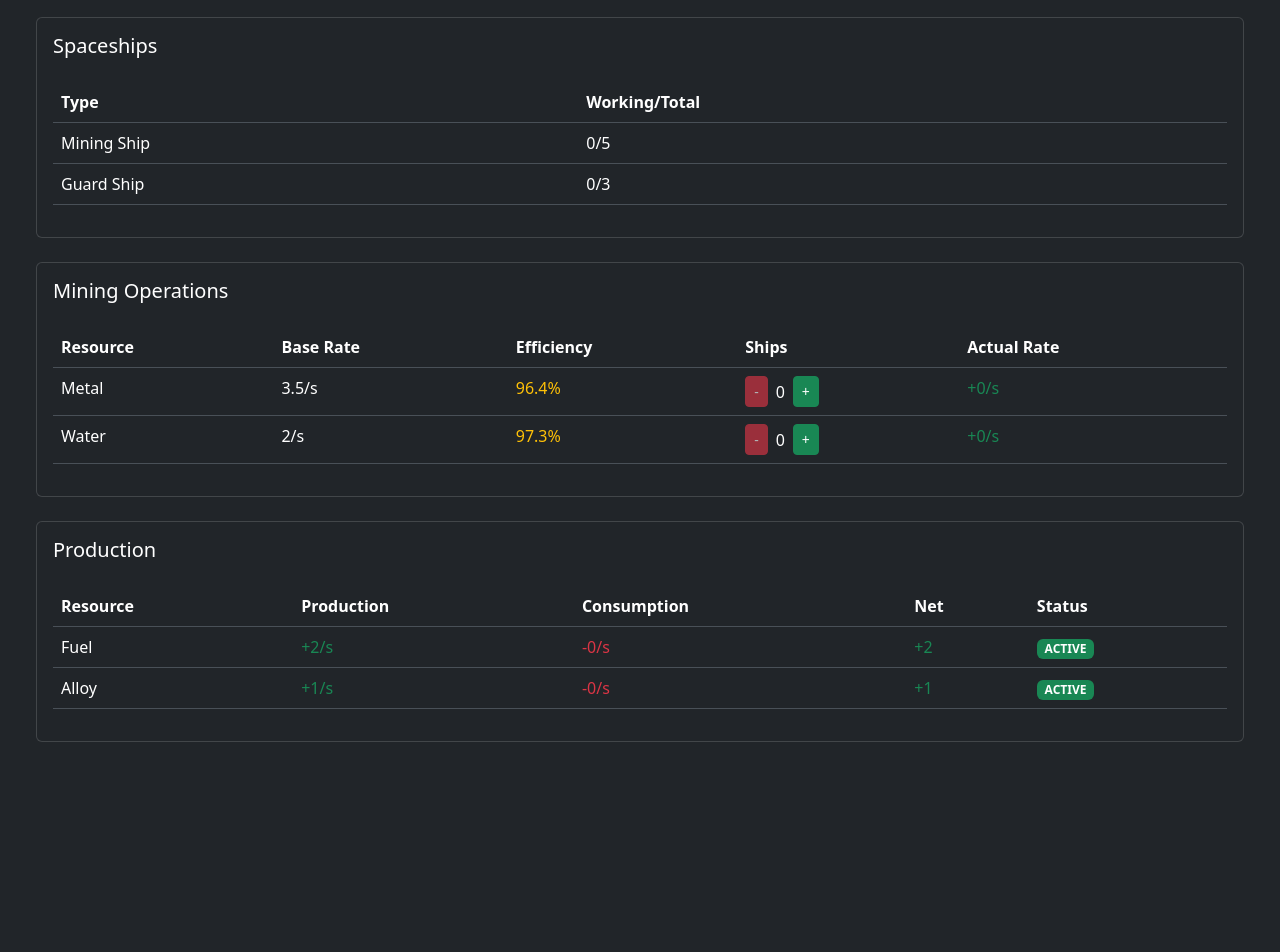
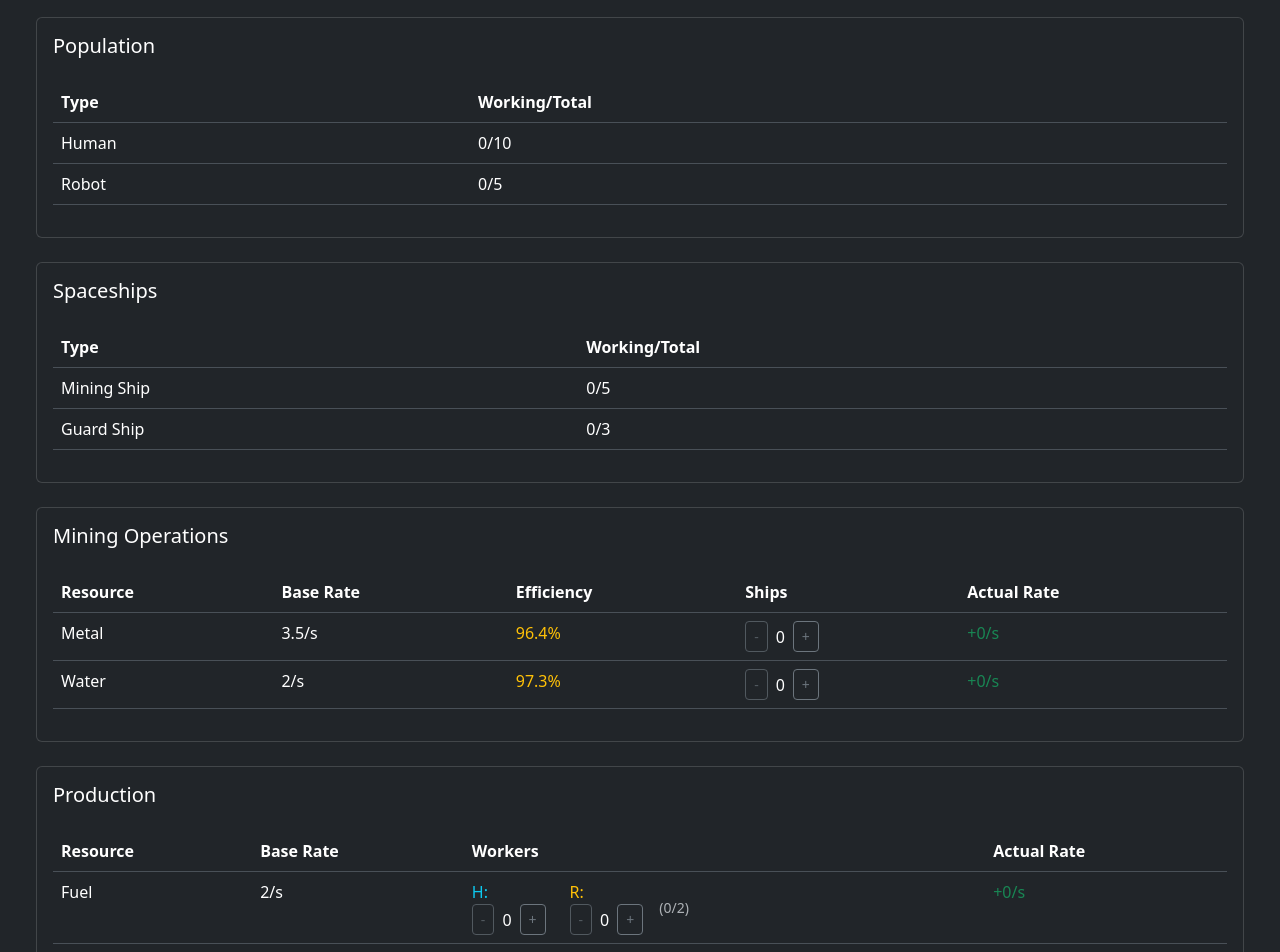
Before and after one commit to c1921/Stardust, a Vue app: page / in a window 1280 px wide. Shown: the part 740-1692 px from the top of the page. Before the commit the page ends 1506 px from the top, so only its background shows below. Built offline with nearby package versions, Linux system fonts and the light colour scheme.

Commit message:
新增：人口及生产分配

```diff
--- a/src/App.vue
+++ b/src/App.vue
@@ -4,6 +4,7 @@ import SpaceshipList from './components/SpaceshipList.vue'
 import ProductionList from './components/ProductionList.vue'
 import MiningList from './components/MiningList.vue'
 import ResourceChart from './components/ResourceChart.vue'
+import PopulationList from './components/PopulationList.vue'
 </script>
 
 <template>
@@ -14,6 +15,7 @@ import ResourceChart from './components/ResourceChart.vue'
           <div class="d-flex flex-column gap-4">
             <ResourceList />
             <ResourceChart />
+            <PopulationList />
             <SpaceshipList />
             <MiningList />
             <ProductionList />
--- a/src/components/MiningList.vue
+++ b/src/components/MiningList.vue
@@ -20,19 +20,13 @@
               {{ operation.efficiency }}%
             </td>
             <td>
-              <div class="d-flex align-items-center gap-2">
-                <button
-                  class="btn btn-sm btn-danger"
-                  @click="removeShip(operation.id)"
-                  :disabled="operation.assignedShips <= 0"
-                >-</button>
-                {{ operation.assignedShips }}
-                <button
-                  class="btn btn-sm btn-success"
-                  @click="addShip(operation.id)"
-                  :disabled="!hasAvailableShips"
-                >+</button>
-              </div>
+              <NumberAdjuster
+                :value="operation.assignedShips"
+                :disable-decrease="operation.assignedShips <= 0"
+                :disable-increase="!hasAvailableShips"
+                @decrease="removeShip(operation.id)"
+                @increase="addShip(operation.id)"
+              />
             </td>
             <td class="text-success">
               +{{ Number((operation.rate * operation.efficiency / 100 * operation.assignedShips).toFixed(1)) }}/s
@@ -47,6 +41,7 @@
 <script setup lang="ts">
 import { computed } from 'vue'
 import { useResourceStore } from '../stores/resource'
+import NumberAdjuster from './NumberAdjuster.vue'
 
 const store = useResourceStore()
 
--- /dev/null
+++ b/src/components/NumberAdjuster.vue
@@ -0,0 +1,29 @@
+<template>
+  <div class="d-flex align-items-center gap-2">
+    <button
+      class="btn btn-sm btn-outline-secondary"
+      @click="$emit('decrease')"
+      :disabled="disabled || disableDecrease"
+    >-</button>
+    <slot>{{ value }}</slot>
+    <button
+      class="btn btn-sm btn-outline-secondary"
+      @click="$emit('increase')"
+      :disabled="disabled || disableIncrease"
+    >+</button>
+  </div>
+</template>
+
+<script setup lang="ts">
+defineProps<{
+  value?: number
+  disabled?: boolean
+  disableDecrease?: boolean
+  disableIncrease?: boolean
+}>()
+
+defineEmits<{
+  decrease: []
+  increase: []
+}>()
+</script>
--- /dev/null
+++ b/src/components/PopulationList.vue
@@ -0,0 +1,27 @@
+<template>
+  <div class="card text-white">
+    <div class="card-body">
+      <h5 class="card-title mb-4">Population</h5>
+      <table class="table table-hover">
+        <thead>
+          <tr>
+            <th scope="col">Type</th>
+            <th scope="col">Working/Total</th>
+          </tr>
+        </thead>
+        <tbody>
+          <tr v-for="pop in store.populationTypes" :key="pop.id">
+            <td>{{ pop.name }}</td>
+            <td>{{ pop.assignedToProduction }}/{{ pop.count }}</td>
+          </tr>
+        </tbody>
+      </table>
+    </div>
+  </div>
+</template>
+
+<script setup lang="ts">
+import { useResourceStore } from '../stores/resource'
+
+const store = useResourceStore()
+</script>
--- a/src/components/ProductionList.vue
+++ b/src/components/ProductionList.vue
@@ -6,24 +6,42 @@
         <thead>
           <tr>
             <th scope="col">Resource</th>
-            <th scope="col">Production</th>
-            <th scope="col">Consumption</th>
-            <th scope="col">Net</th>
-            <th scope="col">Status</th>
+            <th scope="col">Base Rate</th>
+            <th scope="col">Workers</th>
+            <th scope="col">Actual Rate</th>
           </tr>
         </thead>
         <tbody>
           <tr v-for="item in store.productionItems" :key="item.resource">
             <td>{{ item.resource }}</td>
-            <td class="text-success">+{{ item.production }}/s</td>
-            <td class="text-danger">-{{ item.consumption }}/s</td>
-            <td :class="getNetClass(item.production - item.consumption)">
-              {{ getNetValue(item.production - item.consumption) }}
+            <td>{{ item.production }}/s</td>
+            <td>
+              <div class="d-flex align-items-center gap-2">
+                <div class="me-3">
+                  <span class="text-info">H:</span>
+                  <NumberAdjuster
+                    :value="item.assignedHumans"
+                    :disable-decrease="item.assignedHumans <= 0"
+                    :disable-increase="!hasAvailableWorkers('Human') || getTotalAssigned(item) >= item.requiredWorkers"
+                    @decrease="removeWorker('Human', item.resource)"
+                    @increase="addWorker('Human', item.resource)"
+                  />
+                </div>
+                <div>
+                  <span class="text-warning">R:</span>
+                  <NumberAdjuster
+                    :value="item.assignedRobots"
+                    :disable-decrease="item.assignedRobots <= 0"
+                    :disable-increase="!hasAvailableWorkers('Robot') || getTotalAssigned(item) >= item.requiredWorkers"
+                    @decrease="removeWorker('Robot', item.resource)"
+                    @increase="addWorker('Robot', item.resource)"
+                  />
+                </div>
+                <small class="text-muted ms-2">({{ getTotalAssigned(item) }}/{{ item.requiredWorkers }})</small>
+              </div>
             </td>
-            <td>
-              <span class="badge" :class="getStatusClass(item.status)">
-                {{ item.status }}
-              </span>
+            <td class="text-success">
+              +{{ Number((item.production * getProductionEfficiency(item)).toFixed(1)) }}/s
             </td>
           </tr>
         </tbody>
@@ -35,24 +53,34 @@
 <script setup lang="ts">
 import { useResourceStore } from '../stores/resource'
 import type { ProductionItem } from '../stores/resource'
+import NumberAdjuster from './NumberAdjuster.vue'
 
 const store = useResourceStore()
 
-const getNetValue = (value: number) => {
-  return value > 0 ? `+${value}` : value;
-};
+const hasAvailableWorkers = (type: string) => {
+  const population = store.populationTypes.find(pop => pop.name === type)
+  if (!population) return false
+  return population.assignedToProduction < population.count
+}
 
-const getNetClass = (value: number) => {
-  return value > 0 ? 'text-success' : value < 0 ? 'text-danger' : '';
-};
+const getTotalAssigned = (item: ProductionItem) => {
+  return item.assignedHumans + item.assignedRobots
+}
 
-const getStatusClass = (status: ProductionItem['status']) => {
-  const classes = {
-    'ACTIVE': 'bg-success',
-    'PAUSED': 'bg-warning',
-    'NO_POWER': 'bg-danger',
-    'FULL': 'bg-info'
-  };
-  return classes[status];
-};
+const getProductionEfficiency = (item: ProductionItem) => {
+  if (item.requiredWorkers === 0) return 1
+  return getTotalAssigned(item) / item.requiredWorkers
+}
+
+const addWorker = (type: string, productionResource: string) => {
+  const worker = store.populationTypes.find(pop => pop.name === type)
+  if (!worker || !hasAvailableWorkers(type)) return
+  store.assignWorkerToProduction(worker.id, productionResource, 1)
+}
+
+const removeWorker = (type: string, productionResource: string) => {
+  const worker = store.populationTypes.find(pop => pop.name === type)
+  if (!worker) return
+  store.unassignWorkerFromProduction(worker.id, productionResource, 1)
+}
 </script>
--- a/src/stores/resource.ts
+++ b/src/stores/resource.ts
@@ -5,6 +5,13 @@ export interface Resource {
   id: number
   name: string
   amount: number
+}
+
+export interface PopulationType {
+  id: number
+  name: string  // 'Human' | 'Robot'
+  count: number
+  assignedToProduction: number
 }
 
 export interface ProductionItem {
@@ -16,6 +23,9 @@ export interface ProductionItem {
     resource: string
     amount: number
   }[]
+  requiredWorkers: number
+  assignedHumans: number
+  assignedRobots: number
 }
 
 export interface MiningOperation {
@@ -60,6 +70,22 @@ export const useResourceStore = defineStore('resource', () => {
     }
   ])
 
+  // 人口类型列表
+  const populationTypes = ref<PopulationType[]>([
+    {
+      id: 1,
+      name: "Human",
+      count: 10,
+      assignedToProduction: 0
+    },
+    {
+      id: 2,
+      name: "Robot",
+      count: 5,
+      assignedToProduction: 0
+    }
+  ])
+
   // 生产配置
   const productionItems = ref<ProductionItem[]>([
     {
@@ -69,7 +95,10 @@ export const useResourceStore = defineStore('resource', () => {
       status: 'ACTIVE',
       requires: [
         { resource: "Water", amount: 1.0 }
-      ]
+      ],
+      requiredWorkers: 2,
+      assignedHumans: 0,
+      assignedRobots: 0
     },
     {
       resource: "Alloy",
@@ -78,7 +107,10 @@ export const useResourceStore = defineStore('resource', () => {
       status: 'ACTIVE',
       requires: [
         { resource: "Metal", amount: 2.0 }
-      ]
+      ],
+      requiredWorkers: 3,
+      assignedHumans: 0,
+      assignedRobots: 0
     }
   ])
 
@@ -147,14 +179,59 @@ export const useResourceStore = defineStore('resource', () => {
     })
   }
 
-  // 计算每个资源的净收益率
+  // 修改生产率计算
+  const getProductionEfficiency = (production: ProductionItem) => {
+    if (production.requiredWorkers === 0) return 1
+    return (production.assignedHumans + production.assignedRobots) / production.requiredWorkers
+  }
+
+  // 修改工人分配逻辑
+  const assignWorkerToProduction = (workerId: number, productionResource: string, count: number) => {
+    const worker = populationTypes.value.find(w => w.id === workerId)
+    const production = productionItems.value.find(p => p.resource === productionResource)
+
+    if (!worker || !production) return
+
+    const totalAssigned = production.assignedHumans + production.assignedRobots
+    const availableWorkers = worker.count - worker.assignedToProduction
+    const neededWorkers = production.requiredWorkers - totalAssigned
+    const actualAssignment = Math.min(count, availableWorkers, neededWorkers)
+
+    worker.assignedToProduction += actualAssignment
+    if (worker.name === 'Human') {
+      production.assignedHumans += actualAssignment
+    } else {
+      production.assignedRobots += actualAssignment
+    }
+  }
+
+  // 修改工人移除逻辑
+  const unassignWorkerFromProduction = (workerId: number, productionResource: string, count: number) => {
+    const worker = populationTypes.value.find(w => w.id === workerId)
+    const production = productionItems.value.find(p => p.resource === productionResource)
+
+    if (!worker || !production) return
+
+    const assignedCount = worker.name === 'Human' ? production.assignedHumans : production.assignedRobots
+    const actualUnassignment = Math.min(count, assignedCount)
+
+    worker.assignedToProduction -= actualUnassignment
+    if (worker.name === 'Human') {
+      production.assignedHumans -= actualUnassignment
+    } else {
+      production.assignedRobots -= actualUnassignment
+    }
+  }
+
+  // 修改资源变化率计算
   const getResourceRate = (resourceName: string) => {
     let rate = 0
 
-    // 加上生产量（考虑原材料消耗）
+    // 加上生产量（考虑工人效率）
     const production = productionItems.value.find(item => item.resource === resourceName)
     if (production && production.status === 'ACTIVE' && hasEnoughResources(production)) {
-      rate += production.production - production.consumption
+      const efficiency = getProductionEfficiency(production)
+      rate += (production.production - production.consumption) * efficiency
     }
 
     // 减去作为原材料的消耗
@@ -229,6 +306,9 @@ export const useResourceStore = defineStore('resource', () => {
     startResourceLoop,
     spaceshipTypes,
     assignShipToMining,
-    unassignShipFromMining
+    unassignShipFromMining,
+    populationTypes,
+    assignWorkerToProduction,
+    unassignWorkerFromProduction
   }
 })
```
